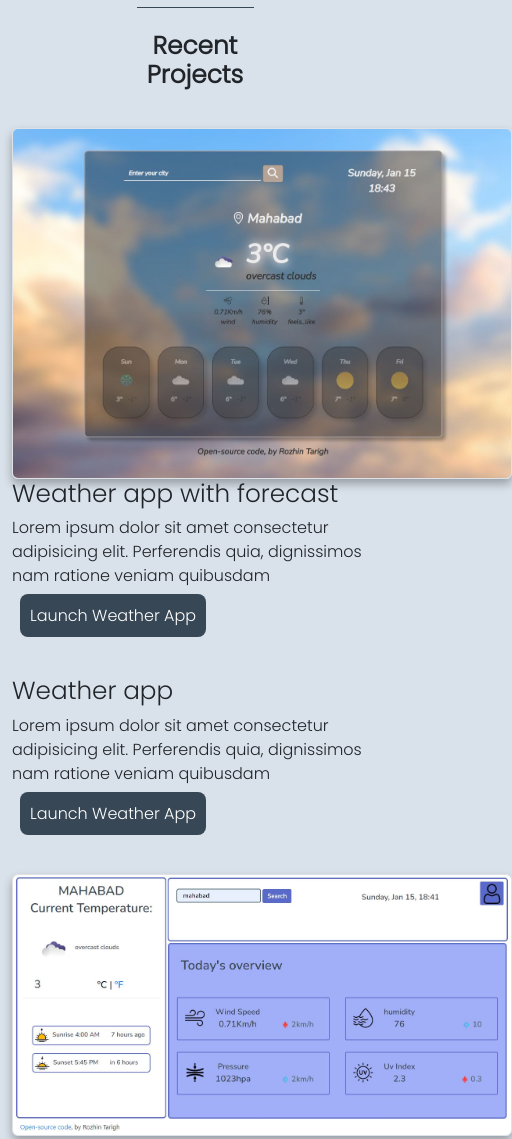
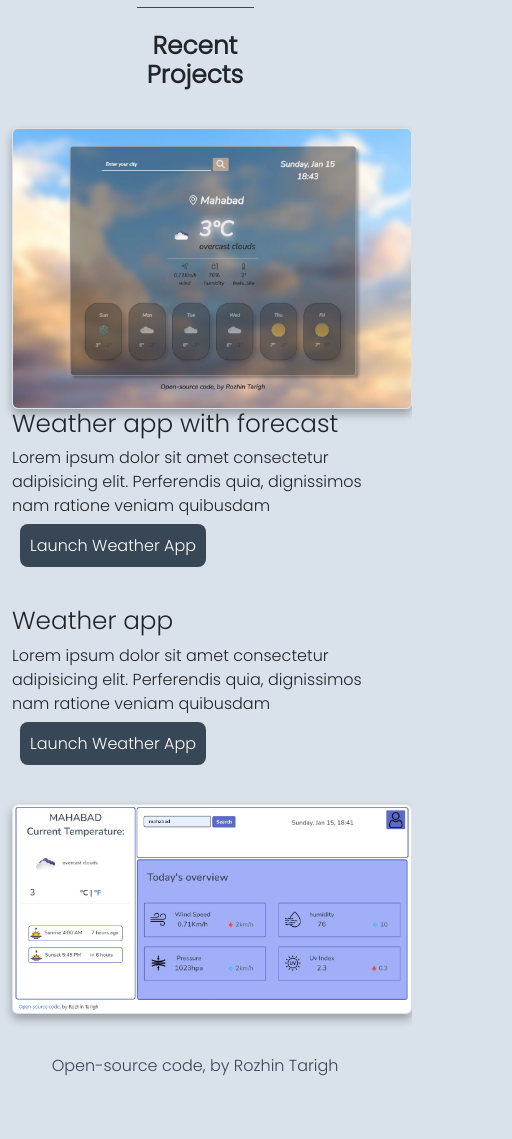
Before and after one commit to Rojint/ProjectResponsive, a plain HTML site: page index.html in a window 390 px wide. Shown: the part 280-1419 px from the top of the page, 512 px wide, since content can reach past the window. After the commit the page ends 1358 px from the top, so only its background shows below. Drawn offline with nearby package versions, Linux system fonts and the light colour scheme.

Commit message:
resized image width in small screens

```diff
--- a/index.html
+++ b/index.html
@@ -61,7 +61,8 @@
     <div class="container project">
         <div class="row">
             <div class="col-md-6">
-                <img src="images/forecast.JPG" class="img-fluide border rounded" width="500" alt="forecast project">
+                <img src="images/forecast.JPG" class="img-fluide border rounded" width="500" id="img-homepage"
+                    alt="forecast project">
             </div>
             <div class="col-md-6">
                 <h2>Weather app with forecast</h2>
@@ -86,7 +87,8 @@
                     style="padding: 10px; color: white; text-decoration: none;">Launch Weather App</a>
             </div>
             <div class="col-md-6 mt-5">
-                <img src="images/weatherapp.JPG" class="img-fluide border rounded" width="500" alt="weatherapp projetc">
+                <img src="images/weatherapp.JPG" class="img-fluide border rounded" width="500" id="img-homepage"
+                    alt="weatherapp projetc">
             </div>
         </div>
     </div>
--- a/src/style2.css
+++ b/src/style2.css
@@ -170,3 +170,10 @@ h3 {
         height: auto;
     }
 }
+
+@media (max-width: 567px) {
+    #img-homepage {
+        width: 400px;
+
+    }
+}
```
